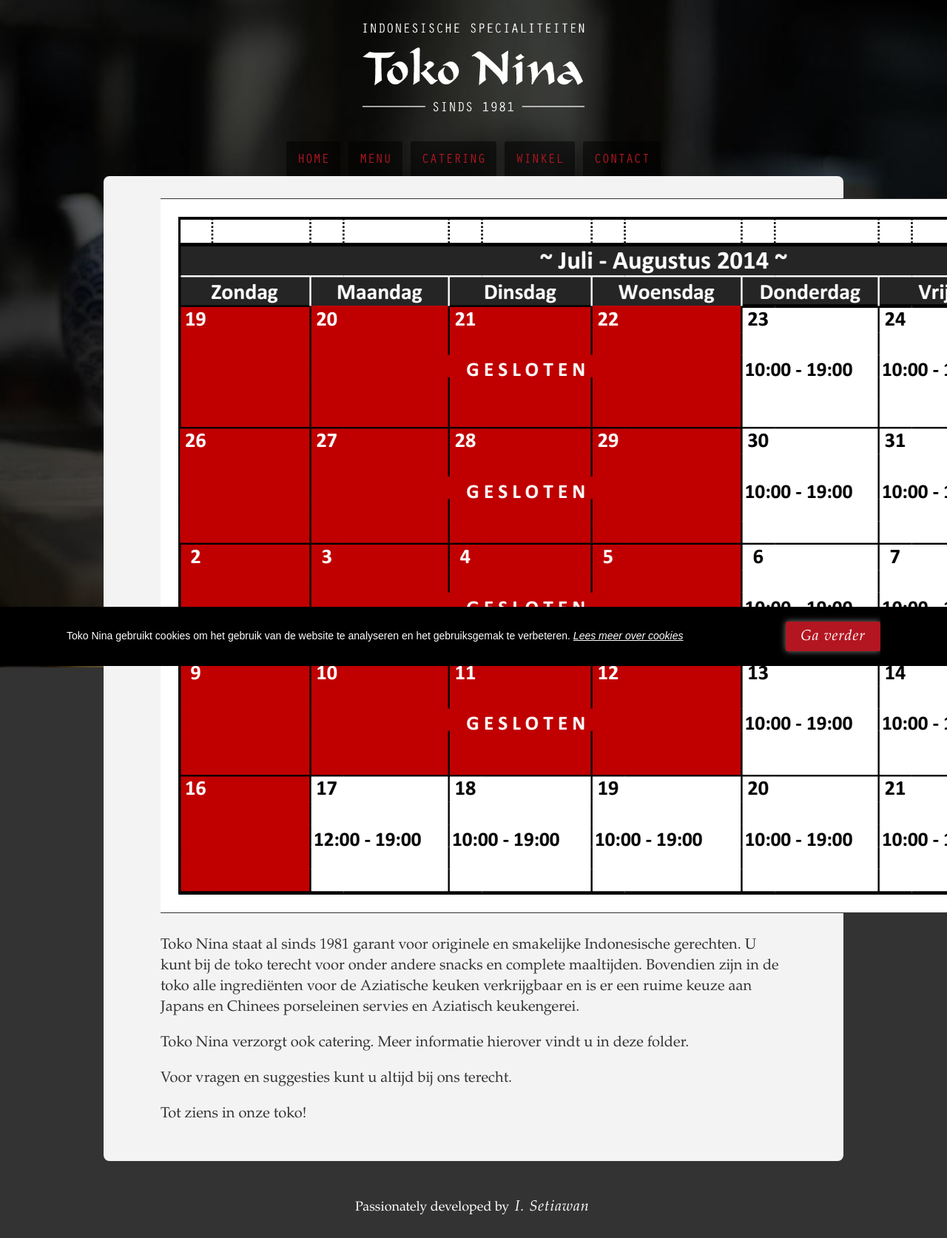
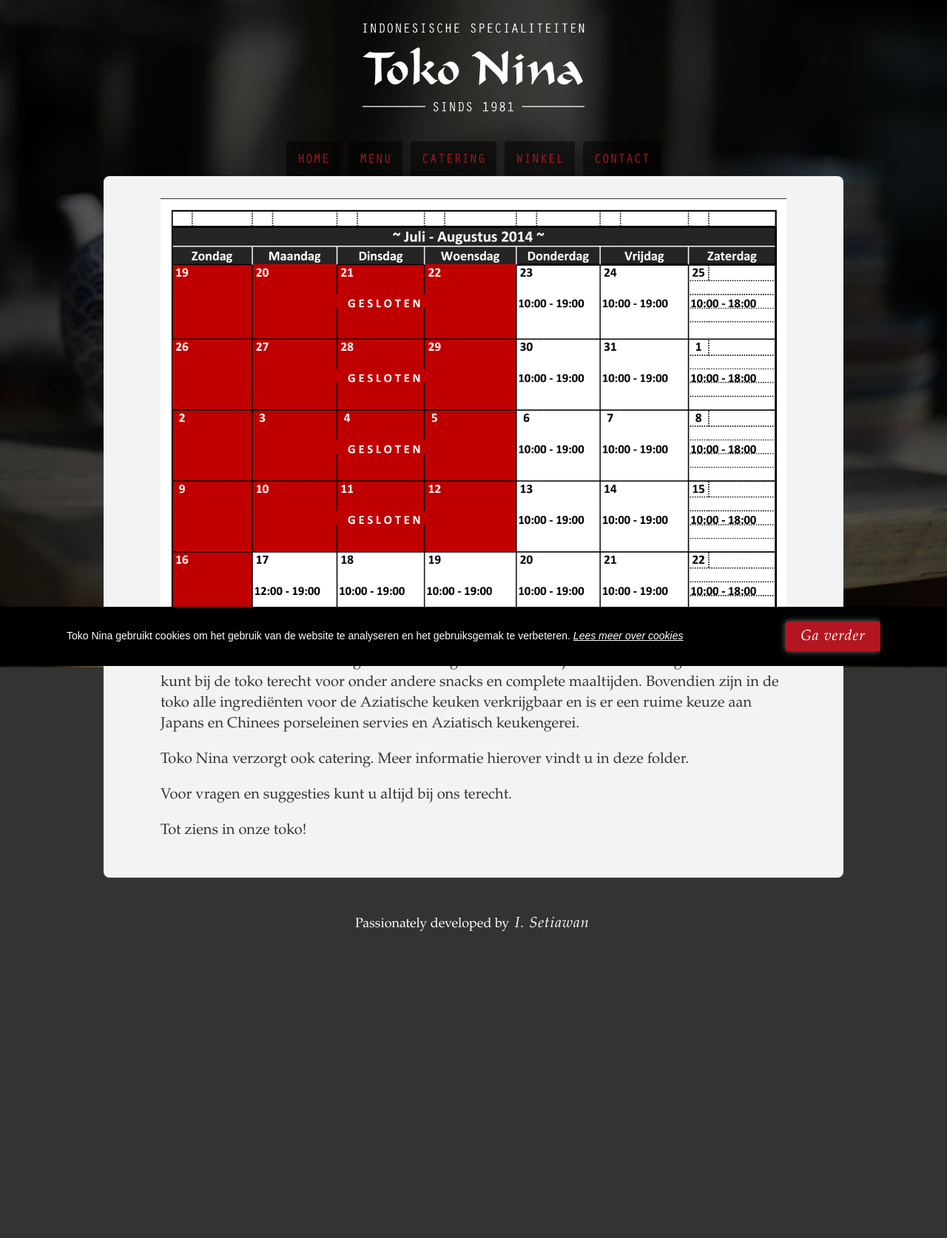
Before and after one commit to tokonina/tokonina.github.io, a Jekyll site: the page built from index.html, in a window 1280 px wide. Shown: the whole page at 74% size. Built offline with Jekyll 4.4.1, drawn with Linux system fonts in a browser that asks for light colours; after the commit the page ends 1290 px from its top, so only the background shows below that.

Commit message:
imgbox added to content box

```diff
--- a/css/custom.css
+++ b/css/custom.css
@@ -402,6 +402,11 @@
   box-sizing: border-box;
   font-family: Garamond, Baskerville, "Baskerville Old Face", "Hoefler Text", "Times New Roman", serif; }
 
+.imgbox img {
+  max-width: 100%;
+  height: auto;
+  vertical-align: top; }
+
 @-webkit-keyframes slideUp {
   0% {
     opacity: 0;
--- a/index.html
+++ b/index.html
@@ -11,8 +11,10 @@
   {% include header.html %}
   <article class="content-box">
     <div class="textbox">
-      <img class="bg-effect b-lazy"
+      <div class="imgbox">
+        <img class="bg-effect b-lazy"
         data-src="/img/calendar2015.jpg" alt="Calendar 2015 ~ Toko Nina">
+      </div>
       <p>Toko Nina staat al sinds 1981 garant voor originele en smakelijke Indonesische gerechten. U kunt bij de toko terecht voor onder andere snacks en complete maaltijden. Bovendien zijn in de toko alle ingrediënten voor de Aziatische keuken verkrijgbaar en is er een ruime keuze aan Japans en Chinees porseleinen servies en Aziatisch keukengerei.
       </p>
       <p>Toko Nina verzorgt ook catering. Meer informatie hierover vindt u in deze folder.
```
Also changed, not shown: css/custom.scss (+7 -0 lines), 1 other file.
